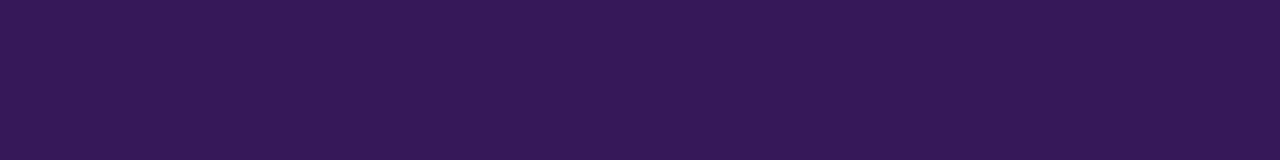
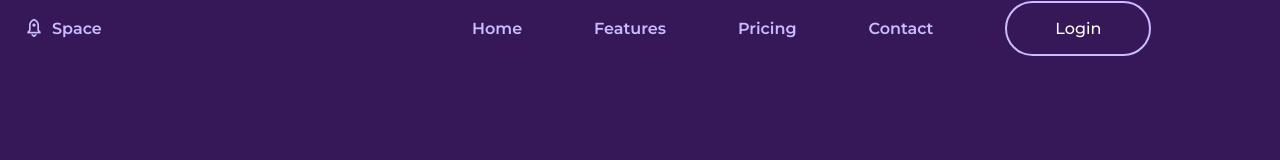
Before and after one commit to EmanuelGarciaR/SpaceWebsite, a plain HTML site: page index.html in a window 1280 px wide. Drawn offline with nearby package versions, Linux system fonts and the light colour scheme.

Commit message:
Se agregó el header

```diff
--- a/assets/css/styles.css
+++ b/assets/css/styles.css
@@ -82,6 +82,67 @@ img {
 }
 
 /*=============== HEADER & NAV ===============*/
+.header{
+  /* queda pegado arriba al hacer scroll */
+  position: fixed;
+  width: 100%;
+  top:0;
+  left: 0;
+  background-color: var(--body-color);
+  z-index: var(--z-fixed);
+}
+
+.nav{
+  position: relative;
+  height: var(--header-height);
+  display: flex;
+  justify-content: space-between;
+  align-items: center;
+}
+
+.nav__menu{
+  display: flex;
+  align-items: center;
+  column-gap: 4.5rem;
+  width: 60%;
+}
+
+.nav__list{
+  display: flex;
+  /* marginleft auto los tira a la derecha */
+  margin-left: auto;
+  flex-direction: row;
+  gap: 4.5rem;
+}
+.nav__link{
+  color: var(--text-color);
+  font-weight: var(--font-semi-bold);
+  row-gap: 2.5rem;
+}
+
+.nav__button{
+  display: inline-block;
+  width: max-content;
+  background-color: var(--body-color);
+  color: var(--title-color);
+  border: 2px solid var(--text-color);
+  padding: 1rem 3rem;
+  border-radius: 4rem;
+}
+
+.nav__logo{
+  display: flex;
+  align-items: center;
+  justify-content: center;
+  color: var(--text-color);
+  column-gap: .5rem;
+  font-weight: var(--font-semi-bold);
+}
+
+.nav__logo i{
+  font-size: 1.25rem;
+  font-weight: initial;
+}
 
 
 /* Navigation for mobile devices */
--- a/index.html
+++ b/index.html
@@ -6,19 +6,29 @@
 
       <!--=============== FAVICON ===============-->
       <link rel="shortcut icon" href="assets/img/favicon.png" type="image/x-icon">
-
       <!--=============== REMIXICONS ===============-->
       <link rel="stylesheet" href="https://cdnjs.cloudflare.com/ajax/libs/remixicon/3.5.0/remixicon.css" crossorigin="">
-
       <!--=============== CSS ===============-->
       <link rel="stylesheet" href="assets/css/styles.css">
-
-      <title>Space website - Bedimcode</title>
+      <title>Space website - Repaso</title>
    </head>
    <body>
       <!--==================== HEADER ====================-->
       <header class="header" id="header">
-
+         <nav class="nav container">
+            <a href="#" class="nav__logo">
+               <i class="ri-rocket-2-line"></i> Space
+            </a>
+            <div class="nav__menu">
+               <ul class="nav__list">
+                  <li class="nav__item"><a href="#" class="nav__link">Home</a></li>
+                  <li class="nav__item"><a href="#" class="nav__link">Features</a></li>
+                  <li class="nav__item"><a href="#" class="nav__link">Pricing</a></li>
+                  <li class="nav__item"><a href="#" class="nav__link">Contact</a></li>
+               </ul>
+               <a href="#" class="nav__button">Login</a>
+            </div>
+         </nav>
       </header>
 
       <!--==================== MAIN ====================-->
```
